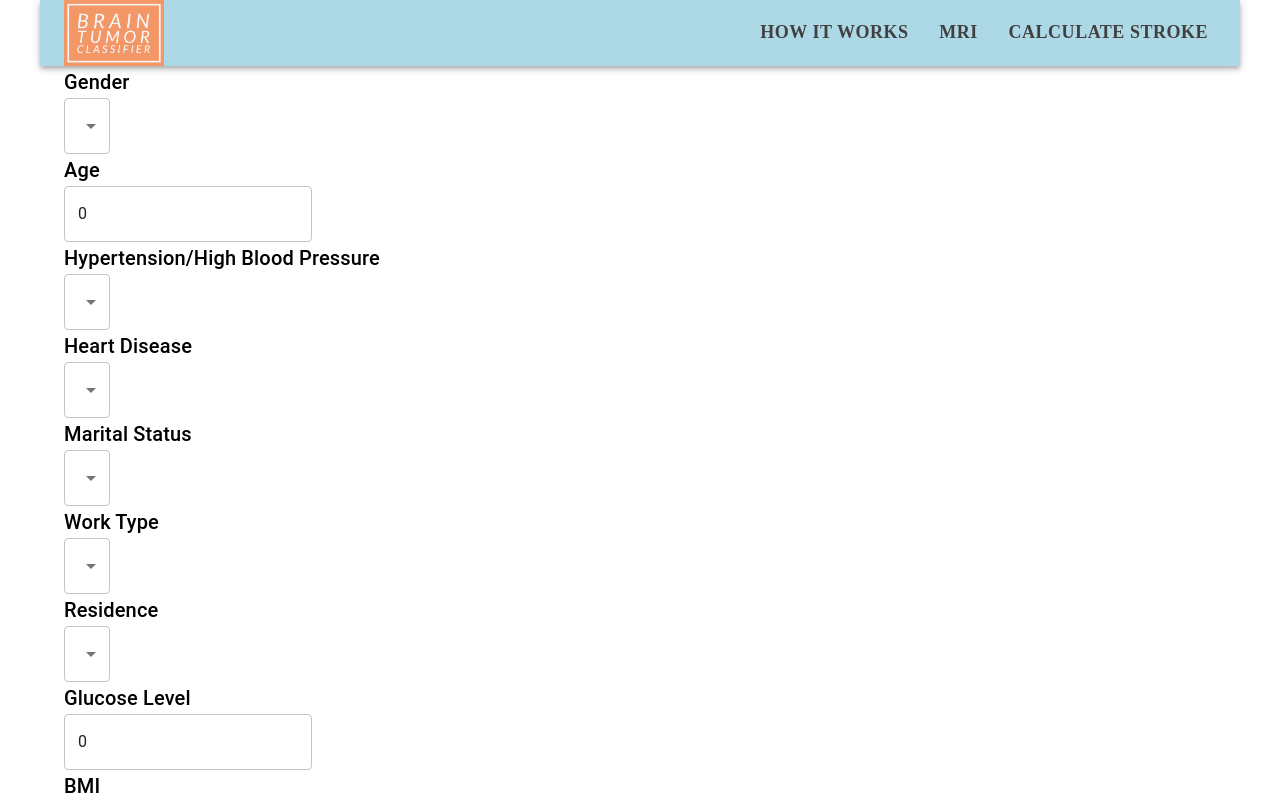
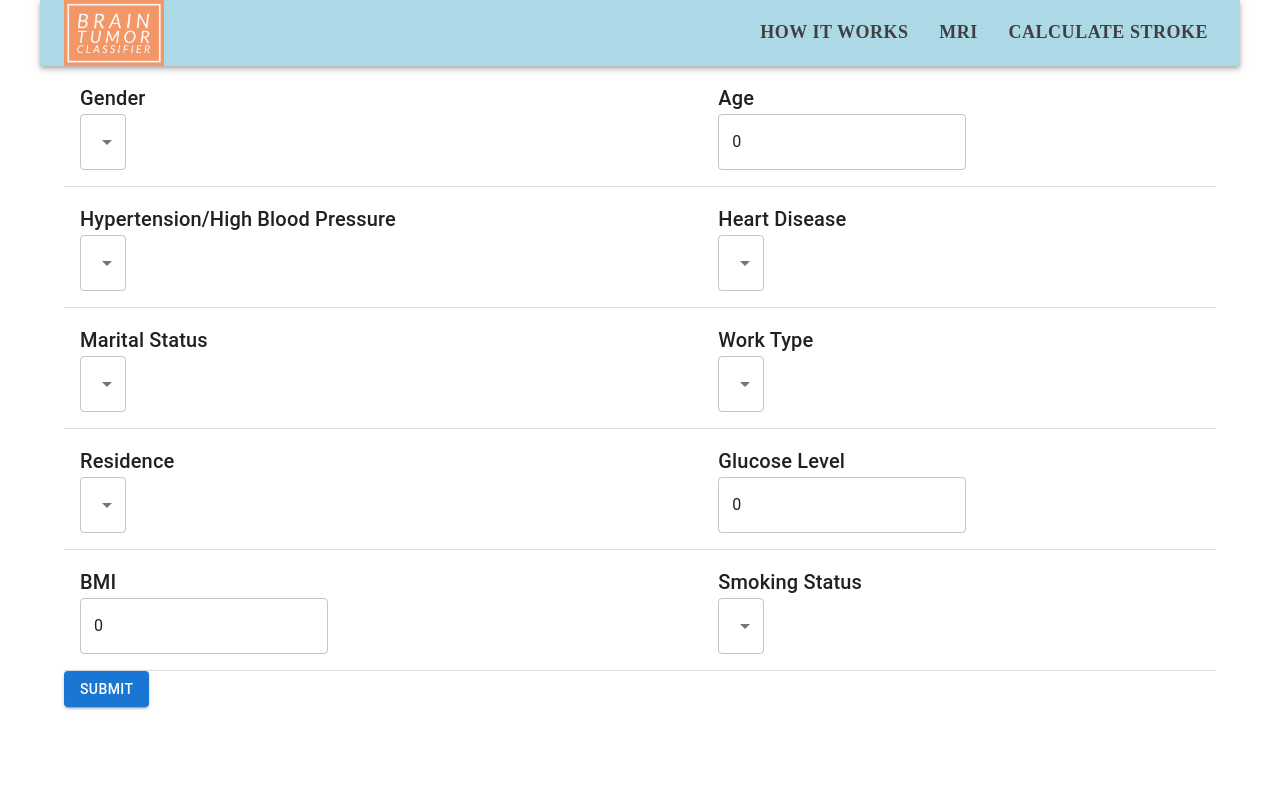
Before and after one commit to Hansong92/React_Captston, a React (Create React App) app: page /StrokeCal in a window 1280 px wide. Shown: the top 800 px of the page. Built offline with nearby package versions, Linux system fonts and the light colour scheme.

Commit message:
Update StrokeCal.js
Changed form into table format

```diff
--- a/src/pages/StrokeCal.js
+++ b/src/pages/StrokeCal.js
@@ -1,5 +1,5 @@
 import React, { useState } from 'react';
-import { Box, TextField, Button, Typography, Paper, Select, MenuItem } from '@mui/material';
+import { Box, TextField, Button, Typography, Paper, Select, MenuItem, Table, TableBody, TableCell, TableRow } from '@mui/material';
 import { Container } from '@mui/system';
 
 const StrokeCal = () => {
@@ -40,7 +40,10 @@ const StrokeCal = () => {
       }}
     >
       <form onSubmit={handleSubmit}>
-        <div>
+        <Table>
+          <TableBody>
+            <TableRow>
+              <TableCell>
                 <Typography variant="h6">Gender</Typography>
                 <Select
                   name="gender"
@@ -51,8 +54,8 @@ const StrokeCal = () => {
                   <MenuItem value="Male">Male</MenuItem>
                   <MenuItem value="Female">Female</MenuItem>
                 </Select>
-        </div>
-        <div>
+              </TableCell>
+              <TableCell>
                 <Typography variant="h6">Age</Typography>
                 <TextField
                   name="age"
@@ -61,8 +64,10 @@ const StrokeCal = () => {
                   value={formData.age}
                   onChange={handleChange}
                 />
-        </div>
-        <div>
+              </TableCell>
+            </TableRow>
+            <TableRow>
+              <TableCell>
                 <Typography variant="h6">Hypertension/High Blood Pressure</Typography>
                 <Select
                   name="hypertension"
@@ -73,8 +78,8 @@ const StrokeCal = () => {
                   <MenuItem value="Yes">Yes</MenuItem>
                   <MenuItem value="No">No</MenuItem>
                 </Select>
-        </div>
-        <div>
+              </TableCell>
+              <TableCell>
                 <Typography variant="h6">Heart Disease</Typography>
                 <Select
                   name="heartDisease"
@@ -85,8 +90,10 @@ const StrokeCal = () => {
                   <MenuItem value="Yes">Yes</MenuItem>
                   <MenuItem value="No">No</MenuItem>
                 </Select>
-        </div>
-        <div>
+              </TableCell>
+            </TableRow>
+            <TableRow>
+              <TableCell>
                 <Typography variant="h6">Marital Status</Typography>
                 <Select
                   name="maritalStatus"
@@ -97,8 +104,8 @@ const StrokeCal = () => {
                   <MenuItem value="Married">Married</MenuItem>
                   <MenuItem value="Single">Single</MenuItem>
                 </Select>
-        </div>
-        <div>
+              </TableCell>
+              <TableCell>
                 <Typography variant="h6">Work Type</Typography>
                 <Select
                   name="workType"
@@ -112,8 +119,10 @@ const StrokeCal = () => {
                   <MenuItem value="Stay_at_home">Stay at Home</MenuItem>
                   <MenuItem value="Never_worked">Never Worked</MenuItem>
                 </Select>
-        </div>
-        <div>
+              </TableCell>
+            </TableRow>
+            <TableRow>
+              <TableCell>
                 <Typography variant="h6">Residence</Typography>
                 <Select
                   name="residence"
@@ -124,8 +133,8 @@ const StrokeCal = () => {
                   <MenuItem value="Urban">Urban</MenuItem>
                   <MenuItem value="Rural">Rural</MenuItem>
                 </Select>
-        </div>
-        <div>
+              </TableCell>
+              <TableCell>
                 <Typography variant="h6">Glucose Level</Typography>
                 <TextField
                   name="glucoseLevel"
@@ -135,8 +144,10 @@ const StrokeCal = () => {
                   value={formData.glucoseLevel}
                   onChange={handleChange}
                 />
-        </div>
-        <div>
+              </TableCell>
+            </TableRow>
+            <TableRow>
+              <TableCell>
                 <Typography variant="h6">BMI</Typography>
                 <TextField
                   name="bmi"
@@ -146,8 +157,8 @@ const StrokeCal = () => {
                   value={formData.bmi}
                   onChange={handleChange}
                 />
-        </div>
-        <div>
+              </TableCell>
+              <TableCell>
                 <Typography variant="h6">Smoking Status</Typography>
                 <Select
                   name="smokingStatus"
@@ -159,7 +170,10 @@ const StrokeCal = () => {
                   <MenuItem value="formerly_smoked">Formerly Smoked</MenuItem>
                   <MenuItem value="smokes">Smokes</MenuItem>
                 </Select>
-        </div>
+              </TableCell>
+            </TableRow>
+          </TableBody>
+        </Table>
         <Button type="submit" variant="contained" color="primary">
           Submit
         </Button>
```
Lines whose indentation alone changed are shown as unchanged.
